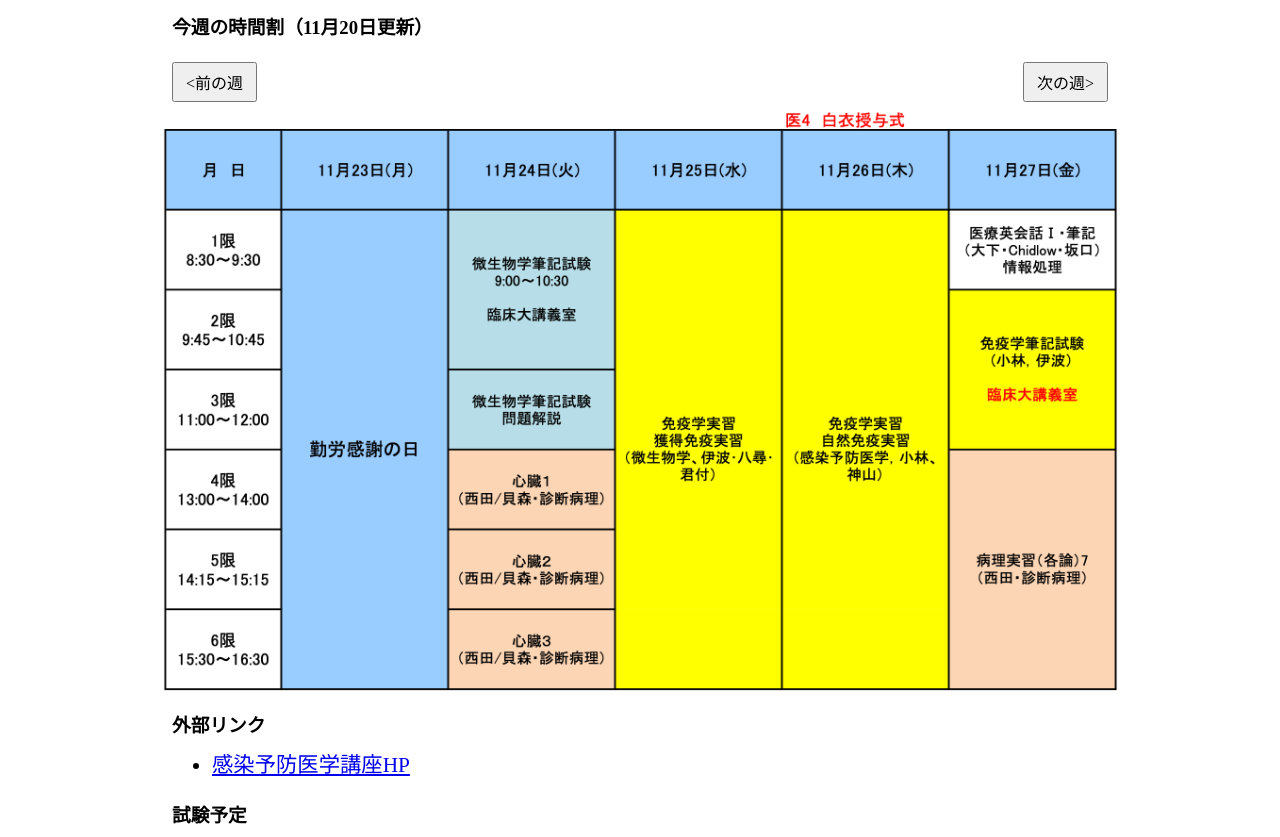
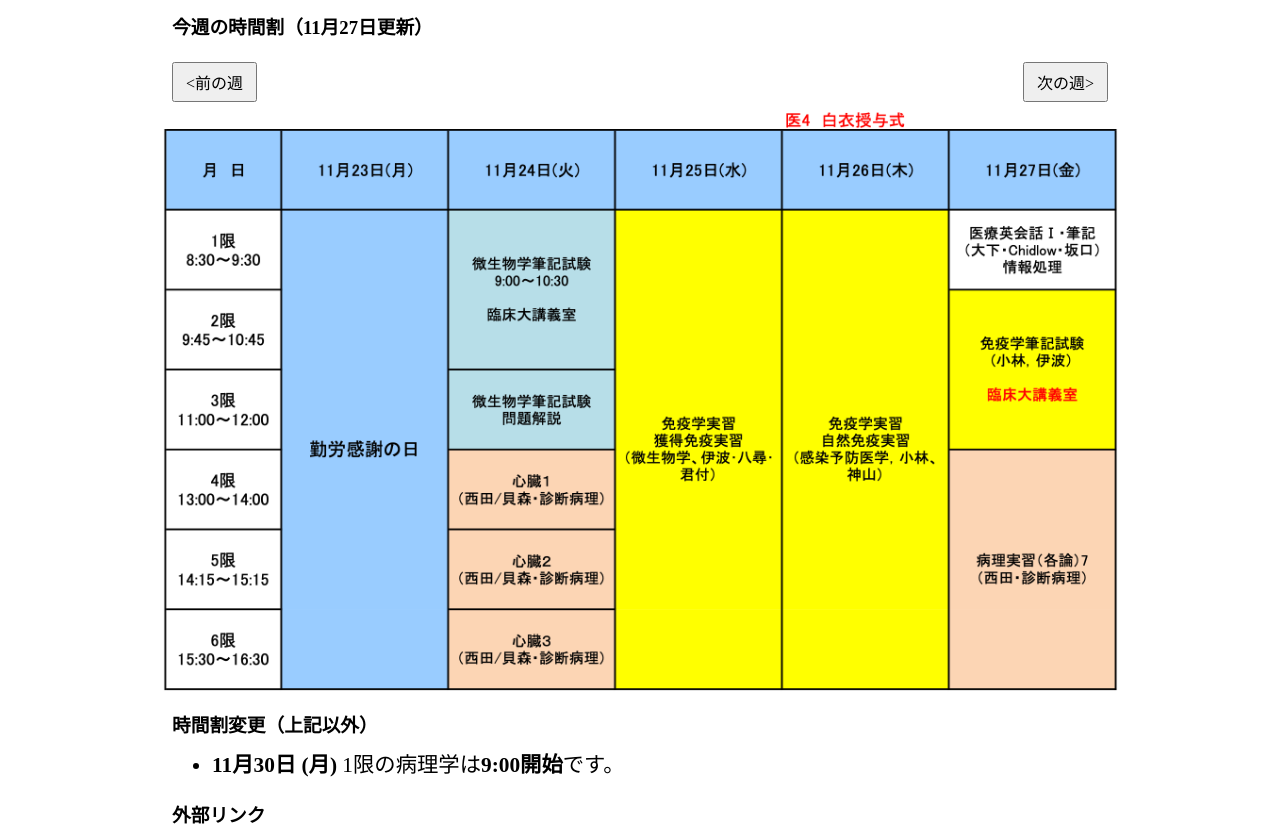
Before and after one commit to serow-dankichi/ligmasite, a plain HTML site: page 25/index.html in a window 1280 px wide. Shown: the part 56-893 px from the top of the page. Drawn offline with Linux system fonts and the light colour scheme.

Commit message:
時間割変更 (追記)

```diff
--- a/25/index.html
+++ b/25/index.html
@@ -30,7 +30,7 @@ table th, table td {
         </h1>
     </header>
     <main class="page-content">
-    <h3 class="top-object">今週の時間割（11月20日更新）</h3>
+    <h3 class="top-object">今週の時間割（11月27日更新）</h3>
     <div id="nav">
         <button id="prev">&lt;前の週</button>
         <button id="next">次の週&gt;</button>
@@ -39,12 +39,12 @@ table th, table td {
         <img id="timetable" alt="時間割画像が見つかりません">
     </div>
 
-    <!--
+
     <h3>時間割変更（上記以外）</h3>
     <ul>
-        <li><b>今日 (11/12)</b> 伊波先生の範囲が終わってるので<b>2限から</b>らしいです (今更…)</li>
+        <li><b>11月30日 (月)</b> 1限の病理学は<b>9:00開始</b>です。</li>
     </ul>
--->
+
 
     <h3>外部リンク</h3>
     <ul>
```
